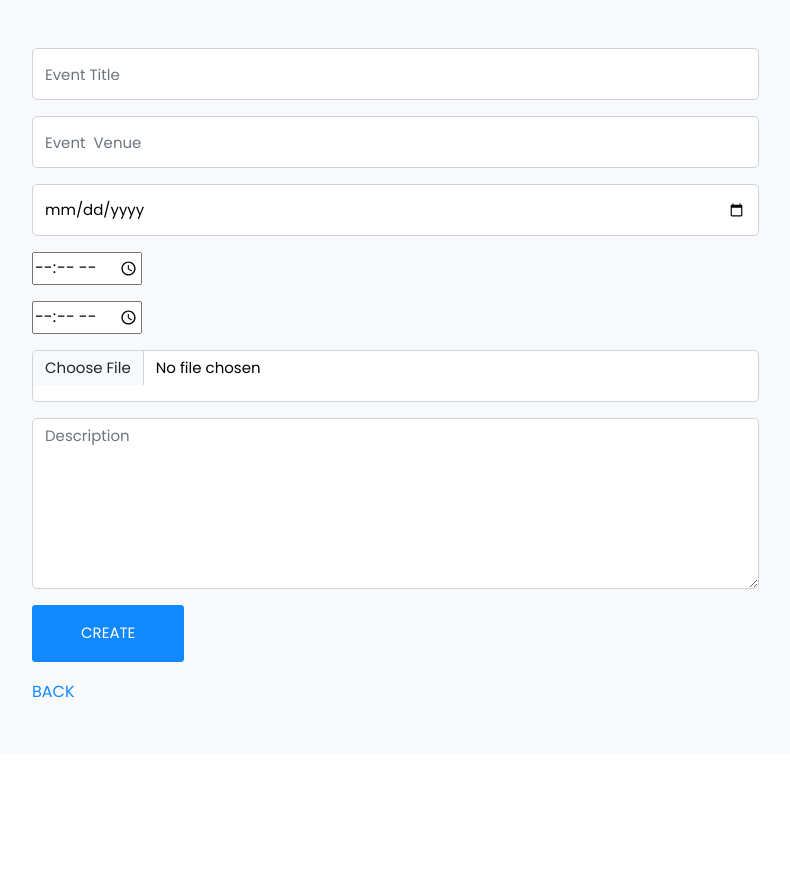
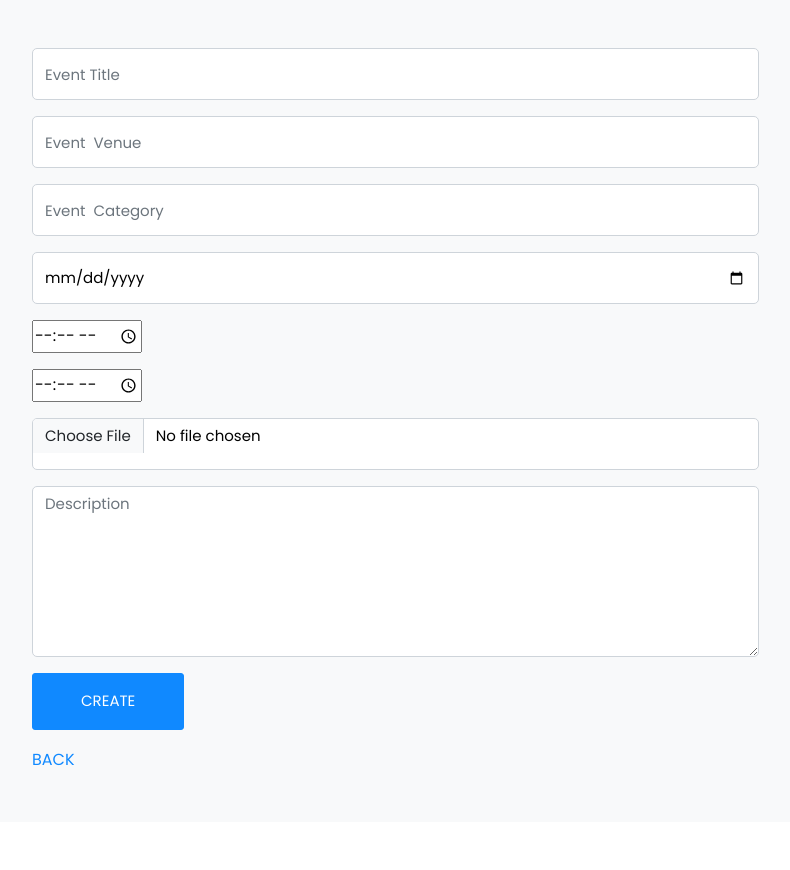
Before and after one commit to Bruce3932/project, a PHP site: page /create-event.php in a window 1280 px wide. Shown: the whole page, without its empty margins (31-821 px from the left). Before the commit the page ends 698 px from the top, so only its background shows below. Run offline with PHP 8.4, Linux system fonts and the light colour scheme.

Commit message:
Update create-event.php

```diff
--- a/create-event.php
+++ b/create-event.php
@@ -9,6 +9,7 @@ $msg = "";
 if (isset($_POST['upload'])) {
     $title = $_POST['Title'];
     $venue = $_POST['Venue'];
+    $category = $_POST['Category'];
     $description = $_POST['description'];
     $date = $_POST['Date'];
     $start =$_POST['start_time'];
@@ -22,9 +23,9 @@ if (isset($_POST['upload'])) {
         $db = mysqli_connect("localhost", "root", "", "wheelsnation");
         if ($db) {
             // Use prepared statements to prevent SQL injection
-            $sql = "INSERT INTO event (event_title, event_venue, image, start_time, finish_time, date, description) VALUES (?, ?, ?, ?, ?, ?, ?)";
+            $sql = "INSERT INTO event (event_title, event_venue,event_category, image, start_time, finish_time, date, description) VALUES (?, ?, ?, ?, ?, ?, ?, ?)";
             $stmt = mysqli_prepare($db, $sql);
-            mysqli_stmt_bind_param($stmt, "sssssss", $title, $venue, $filename,$start,$end, $date, $description);
+            mysqli_stmt_bind_param($stmt, "ssssssss", $title, $venue,$category, $filename,$start,$end, $date, $description);
 
             if (mysqli_stmt_execute($stmt)) {
                 echo '<script>alert("Uploaded successfully");</script>';
@@ -85,6 +86,9 @@ if (isset($_POST['upload'])) {
             <div class="form-group">
                 <input type="text" class="form-control" placeholder="Event  Venue" id="Venue" name="Venue">
             </div>
+            <div class="form-group">
+                <input type="text" class="form-control" placeholder="Event  Category" id="Category" name="Category">
+            </div>
 
             <div class="form-group">
                 <input type="date" class="form-control" placeholder="Event Date" id="Date" name="Date">
@@ -108,7 +112,7 @@ if (isset($_POST['upload'])) {
             <div class="form-group">
                 <input name="upload" type="submit" value="CREATE" class="btn btn-primary py-3 px-5" >
             </div>
-            <div><a href="car.php">BACK</a></div>
+            <div><a href="events.php">BACK</a></div>
         </form>
 
     </div>
```
